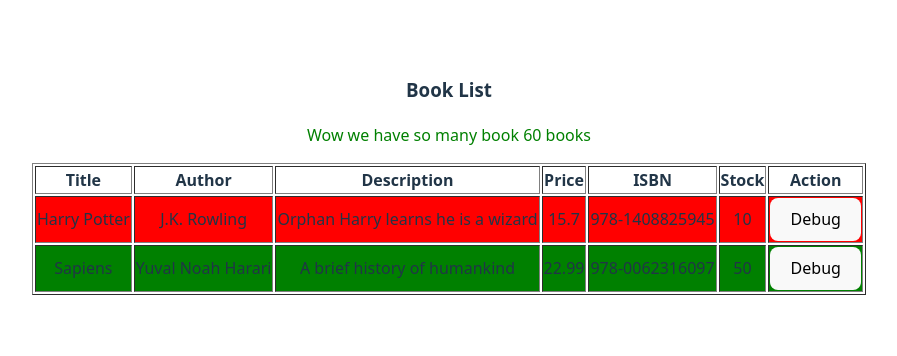
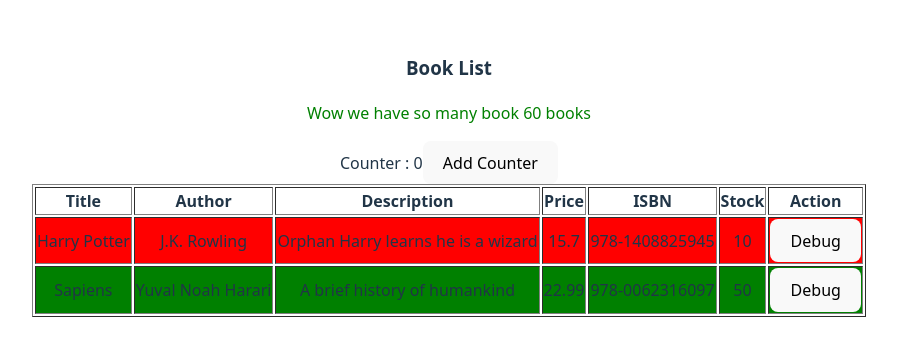
Before and after one commit to psu6810110275/BookStore, a React (Vite) app: page / in a window 1280 px wide. Shown: the part 224-580 px from the top of the page, without its empty margins (191-1088 px from the left). Built offline with nearby package versions, Linux system fonts and the light colour scheme.

Commit message:
state Hook

```diff
--- a/src/App.jsx
+++ b/src/App.jsx
@@ -17,11 +17,19 @@ price: 15.70, isbn: "978-1408825945", stock: 10 },
  const positiveSummary = amount => <p style={{ 'color': 'green' }}>Wow we have so many book {amount} books</p>
  const negativeSummary = amount => <p style={{ 'color': 'red' }}>Boss low on stock... {amount} books</p>
 
+ const [counter, setCounter] = useState(0);
+ const counterClicked = () => {
+    console.log("Clicked");
+    setCounter(counter+1);
+ }
+
   return (
   <>
     <h3>Book List</h3>
     {bookCount >= 50 && positiveSummary(bookCount)}
     {bookCount <50 && negativeSummary(bookCount)}
+    {`Counter : ${counter}`}
+    <button onClick={counterClicked}>Add Counter</button>
     <BookList data={bookData}/>
   </>
 );
```
